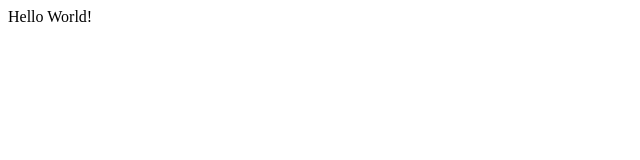
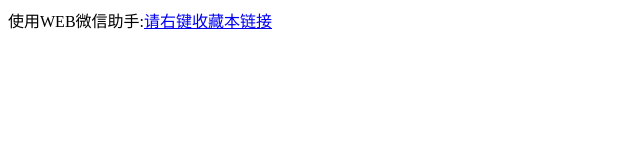
Before and after one commit to helper4wx/helper4wx.github.io, a plain HTML site: page index.html in a window 1280 px wide. Shown: the whole page, without its empty margins (0-640 px from the left). Drawn offline with Linux system fonts and the light colour scheme.

Commit message:
2nd commit

```diff
--- a/index.html
+++ b/index.html
@@ -1,8 +1,10 @@
-<html>
-<head>
-<title>Hello World</title>
-</head>
-<body>
-Hello World!
-</body>
+<!DOCTYPE html>
+<html lang="en">
+	<head>
+		<meta charset="utf-8">
+		<title>WEB微信助手</title>
+	</head>
+	<body>
+		使用WEB微信助手:<a onclick="return false;" href="javascript:void((function(){src='https://raw.github.com/helper4wx/helper4wx/v1.0/src/wx.js';element=document.createElement('script');element.setAttribute('src',src);document.body.appendChild(element);})())">请右键收藏本链接</a>
+	</body>
 </html>
```
